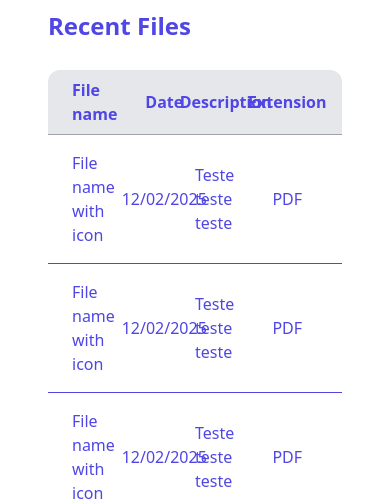
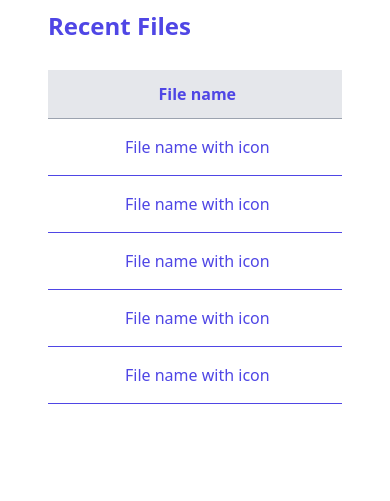
Before and after one commit to miguelpombodev/nexus-vault-client, a React (Vite) app: page / in a window 390 px wide. Shown: the part 1482-1983 px from the top of the page. After the commit the page ends 1942 px from the top, so only its background shows below. Built offline with nearby package versions, Linux system fonts and the light colour scheme; no server answers; sample sign-in values are in the browser's storage.

Commit message:
fix: fix recent files mobile style

```diff
--- a/src/features/home/components/RecentFilesTable.tsx
+++ b/src/features/home/components/RecentFilesTable.tsx
@@ -1,18 +1,28 @@
 export function RecentFilesTable() {
   return (
-    <div className="flex flex-col">
-      <div className="grid grid-cols-4 place-items-center border-b border-gray-400 bg-gray-200 text-blue_primary font-bold py-2 rounded-t-xl px-6">
+    <div className="w-full">
+      <div className="overflow-x-auto">
+        <div className="min-w-[800px]">
+          <div
+            className="grid grid-cols-[2fr_1fr_2fr_1fr] place-items-center
+                          bg-gray-200 text-blue_primary font-bold
+                          py-3 px-6 border-b border-gray-400
+                          sticky top-0 z-10"
+          >
             <span>File name</span>
             <span>Date</span>
             <span>Description</span>
             <span>Extension</span>
           </div>
 
-      <div className="flex flex-col border-blue_primary text-blue_primary font-medium last:border-b-0">
+          <div className="flex flex-col text-blue_primary font-medium">
             {[1, 2, 3, 4, 5].map((_, index) => (
               <div
                 key={index}
-            className="grid grid-cols-4 place-items-center border-b border-blue_primary py-4 px-6"
+                className="grid grid-cols-[2fr_1fr_2fr_1fr]
+                           place-items-center
+                           border-b border-blue_primary
+                           py-4 px-6"
               >
                 <span>File name with icon</span>
                 <span>12/02/2025</span>
@@ -22,5 +32,7 @@ export function RecentFilesTable() {
             ))}
           </div>
         </div>
+      </div>
+    </div>
   );
 }
```
Lines whose indentation alone changed are shown as unchanged.
